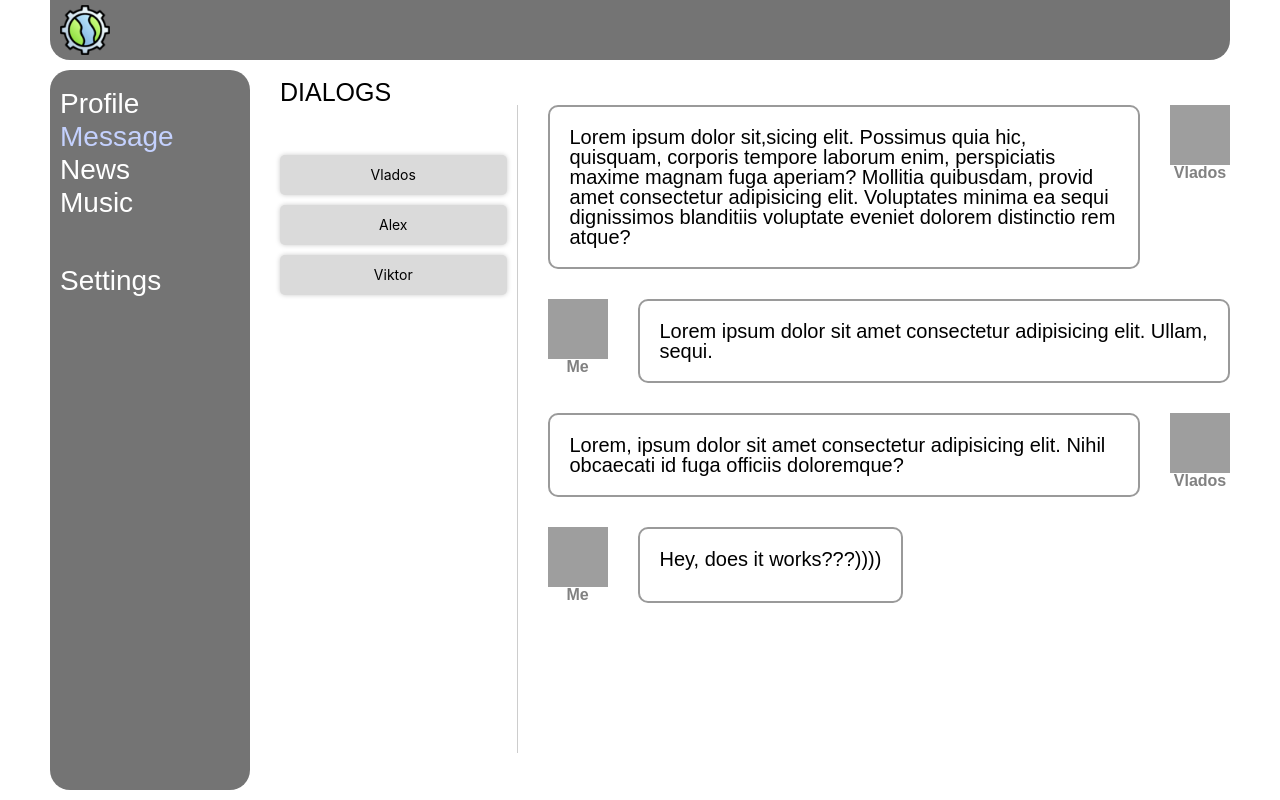
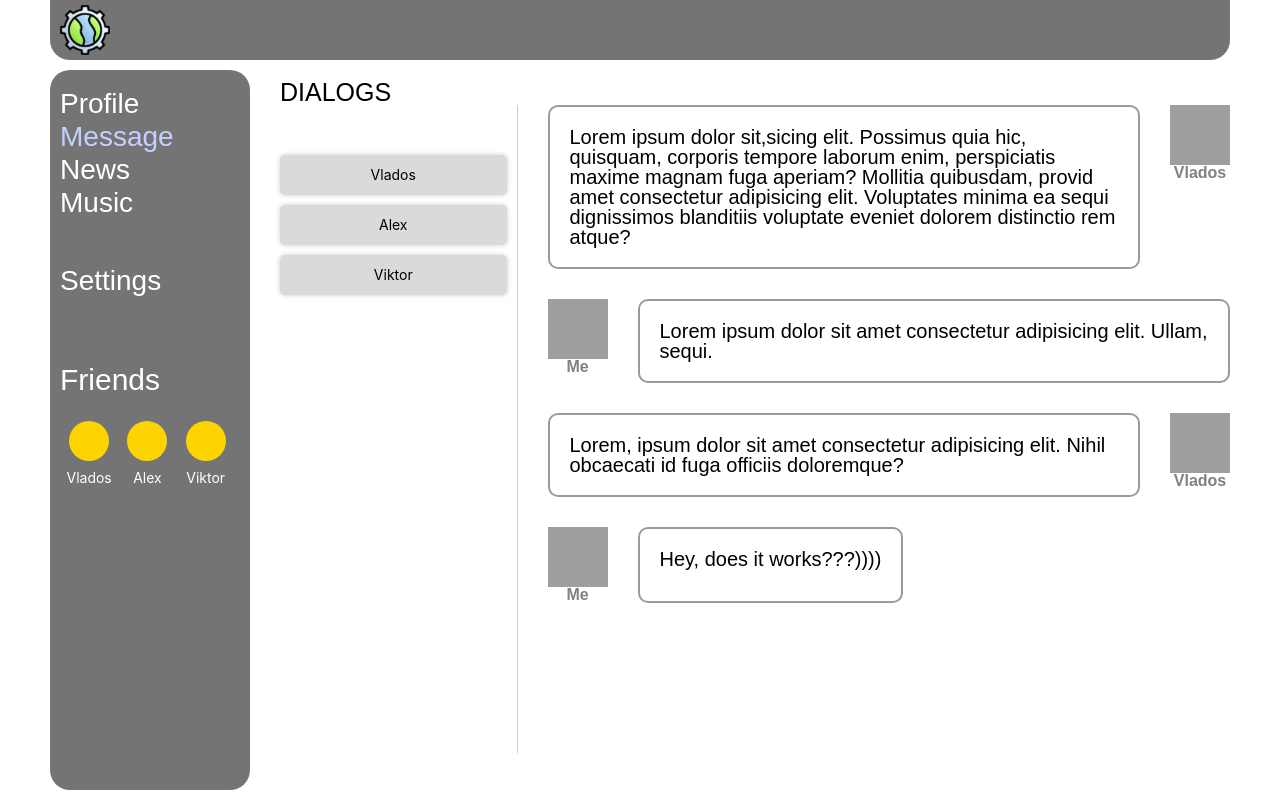
Before and after one commit to MerenkovV/react_lessons, a React (Create React App) app: page /dialogs in a window 1280 px wide. Built offline with nearby package versions, Linux system fonts and the light colour scheme; grey boxes are pictures that could not be loaded.

Commit message:
Added friends component to Sidebar

```diff
--- a/src/App.jsx
+++ b/src/App.jsx
@@ -15,7 +15,7 @@ function App(props) {
       <div className="container">
         <div className="grid">
           <Header />
-          <Side />
+          <Side state={props.state.sidebar}/>
           <Routes>
             <Route path='/dialogs/*' element={<Dialogs dialogsPage={props.state.dialogsPage} />} />
             <Route path='/profile/*' element={<Profile profilePage={props.state.profilePage} />} />
--- /dev/null
+++ b/src/components/Side/Friend/Friend.jsx
@@ -0,0 +1,10 @@
+import React from 'react'
+
+export default function Friend(props) {
+    return (
+        <div className="friend">
+            <div className="friend__image"></div>
+            <p className="friend__name">{props.name}</p>
+        </div>
+    )
+}
--- a/src/components/Side/Side.css
+++ b/src/components/Side/Side.css
@@ -36,3 +36,54 @@
     padding-top: 50px;
     padding-bottom: 40px;
   }
+
+  .side__friends{
+    padding-top: 30px;
+    padding-left: 10px;
+  }
+
+  .side__hightext{
+    font-family: Arial, Helvetica, sans-serif;
+    font-size: 30px;
+    color: white;
+  }
+
+  .side__friend{
+    display: flex;
+    flex-wrap: wrap;
+    margin-top: 20px;
+    width: 92%;
+    justify-content: space-around;
+  }
+
+  .friend{
+    display: flex;
+    flex-direction: column;
+    flex: 0 0 33%;
+    text-align: center;
+    justify-content: center;
+    align-items: center;
+    margin-bottom: 15px;
+    transition-duration: 300ms;
+    padding: 6px 0;
+    border-radius: 10px;
+    cursor: pointer;
+  }
+
+  .friend:hover{
+    background: #828282;
+
+    box-shadow: 0 0 8px 1px #4f4f4f;
+  }
+
+  .friend__image{
+    background: #fdd300;
+    width: 40px;
+    aspect-ratio: 1 / 1;
+    border-radius: 50%;
+  }
+
+  .friend__name{
+    margin-top: 10px;
+    color: #ffffff;
+  }
--- a/src/components/Side/Side.jsx
+++ b/src/components/Side/Side.jsx
@@ -1,8 +1,11 @@
 import React from 'react';
 import "./Side.css";
 import { NavLink } from 'react-router-dom';
+import Friend from './Friend/Friend';
 
-export default function Side() {
+export default function Side(props) {
+
+  let FriendSet = props.state.friends.map( friend => <Friend name={friend.name}/>);
   return (
     <side className="side">
       <ul className="side__list">
@@ -12,6 +15,12 @@ export default function Side() {
         <li><a href="#">Music</a></li>
         <li><a href="#">Settings</a></li>
       </ul>
+      <div className="side__friends">
+        <h2 className="side__hightext">Friends</h2>
+        <div className="side__friend">
+          {FriendSet}
+        </div>
+      </div>
     </side>
   )
 }
--- a/src/redux/state.js
+++ b/src/redux/state.js
@@ -22,6 +22,13 @@ let state = {
             { name: "Vlados", message: "Lorem, ipsum dolor sit amet consectetur adipisicing elit. Nihil obcaecati id fuga officiis doloremque?" },
             { name: "Me", message: "Hey, does it works???))))" },
         ]
+    },
+    sidebar: {
+        friends: [
+            {name: "Vlados" },
+            {name: "Alex" },
+            {name: "Viktor" },
+        ]
     }
 };
 
```
Lines whose indentation alone changed are shown as unchanged.
